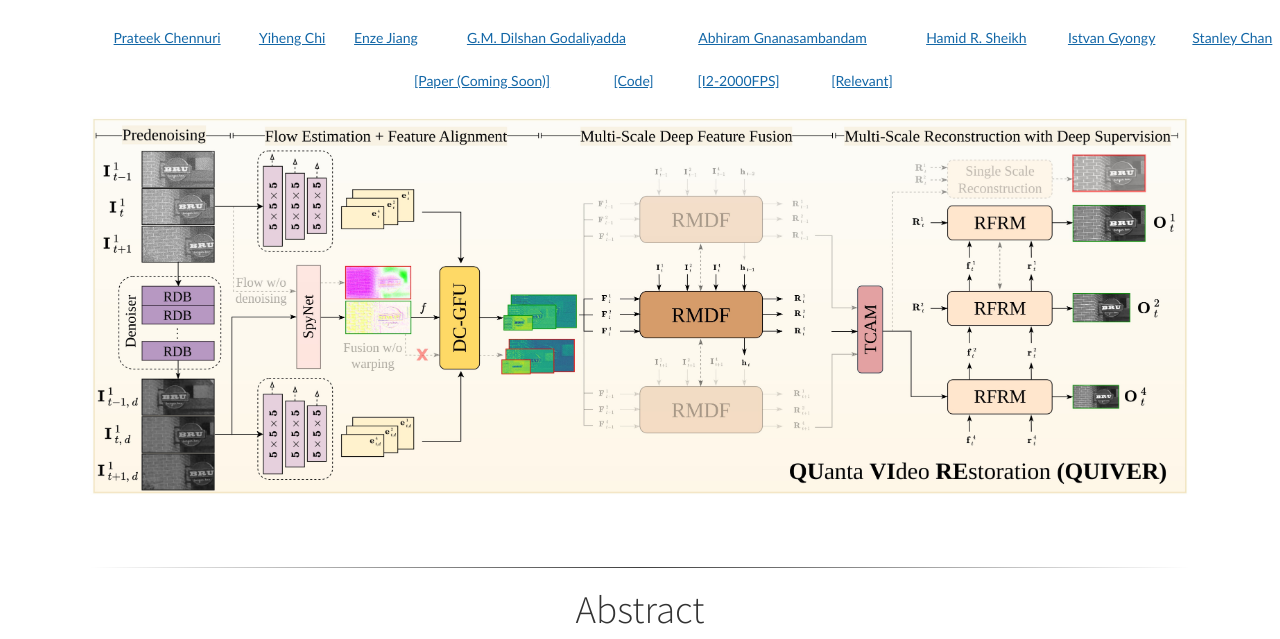
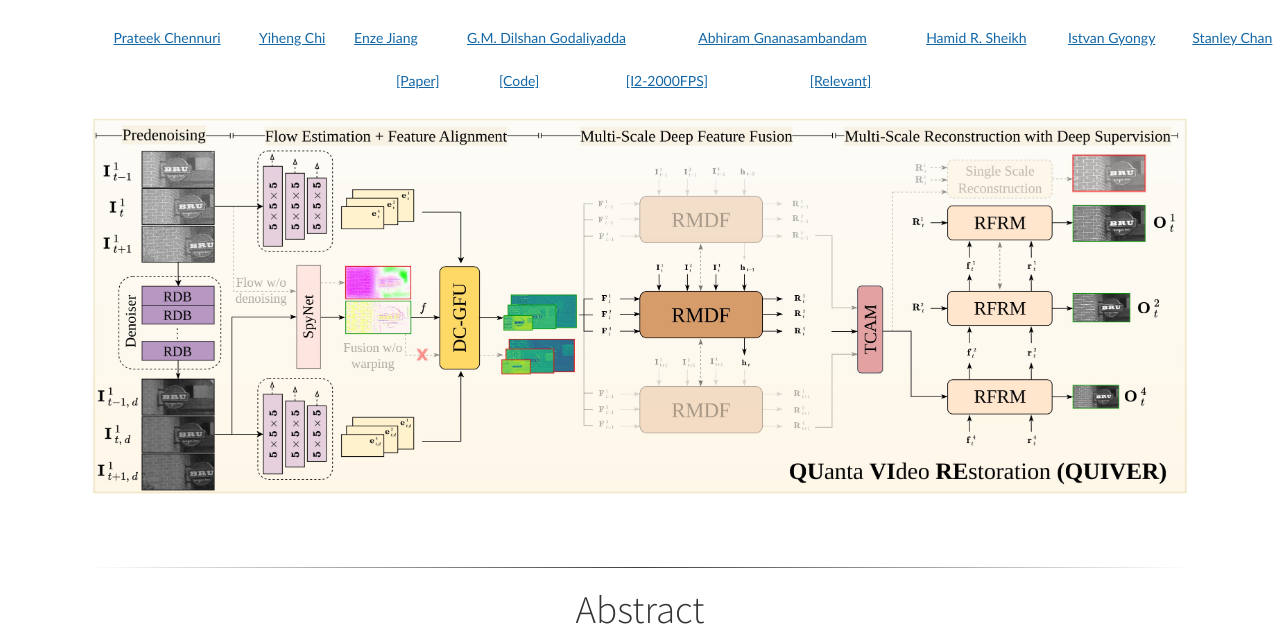
Before and after one commit to chennuriprateek/Quanta_Video_Restoration-QUIVER-, a plain HTML site: page index.html in a window 1280 px wide. Shown: the part 154-793 px from the top of the page. Drawn offline with Linux system fonts and the light colour scheme; a script that the page names is missing.

Commit message:
Update index.html

```diff
--- a/index.html
+++ b/index.html
@@ -208,7 +208,7 @@
 	  			  <tr>
               <td align=center width=100px>
               <center>
-                <span><a href="google.com"> [Paper (Coming Soon)]</a></span>
+                <span><a href="https://arxiv.org/pdf/2410.14994"> [Paper]</a></span>
               </center>
               </td>
 
```
